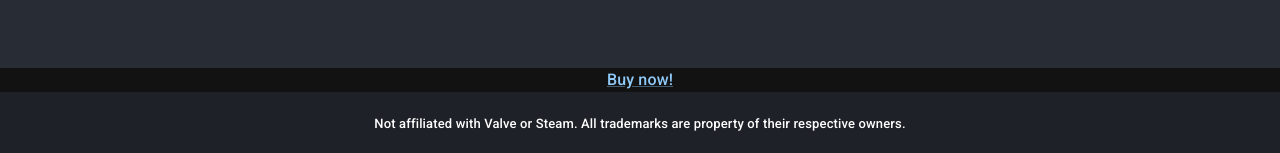
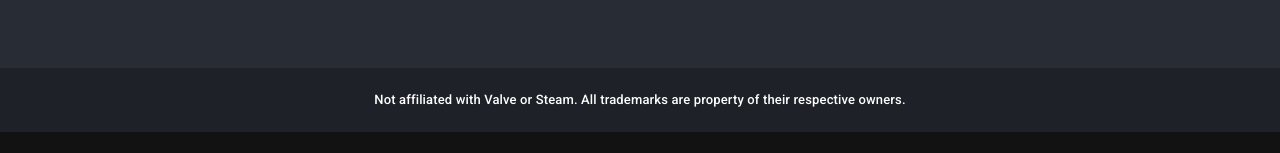
Before and after one commit to JoonasPel/steamplayersFrontend, a React (Create React App) app: page / in a window 1280 px wide. Shown: the part 668-821 px from the top of the page. After the commit the page ends 800 px from the top, so only its background shows below. Built offline with nearby package versions, Linux system fonts and the light colour scheme; no server answers.

Commit message:
remove link

```diff
--- a/src/App.js
+++ b/src/App.js
@@ -8,7 +8,6 @@ import CssBaseline from '@mui/material/CssBaseline';
 import '@fontsource/roboto/500.css';
 // components
 import MainComponent from './components/MainComponent';
-import { Link } from '@mui/material';
 
 const darkTheme = createTheme({
   palette: {
@@ -28,9 +27,6 @@ const App = () => {
           </header>
 
           <MainComponent />
-          <Link href="https://www.g2a.com/squad-steam-key-global-i10000008695006?gtag=16cf32cff3"
-            target="_blank" rel="noopener noreferrer"
-            >Buy now!</Link>
 
           <footer className="App-footer">
             Not affiliated with Valve or Steam. All
```
